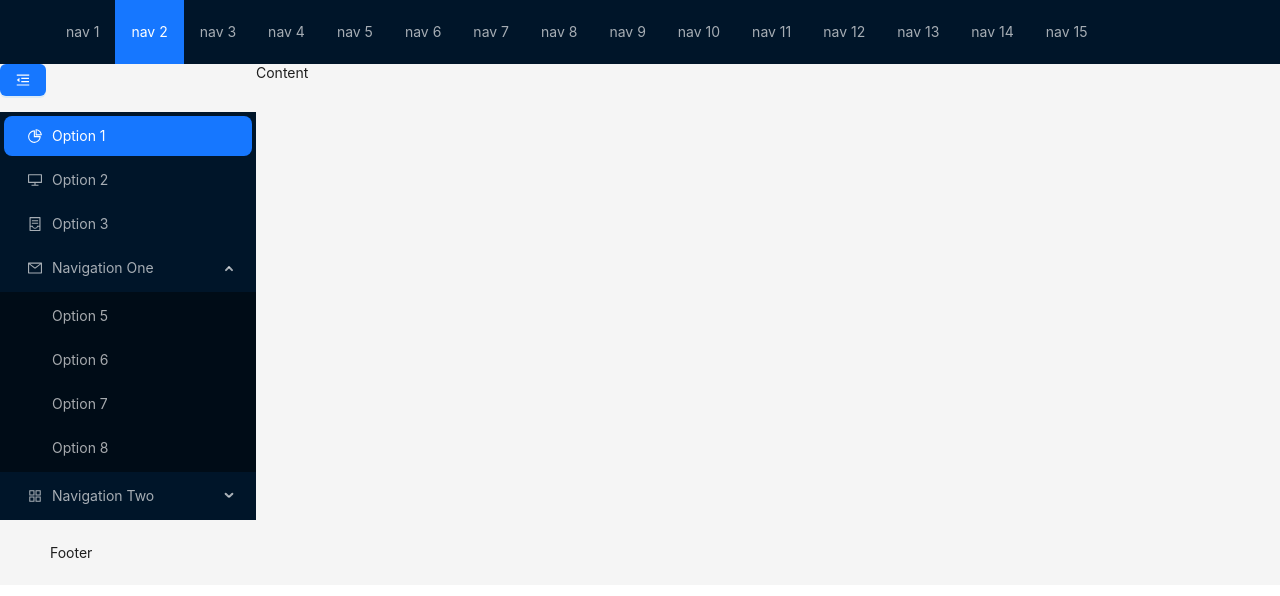
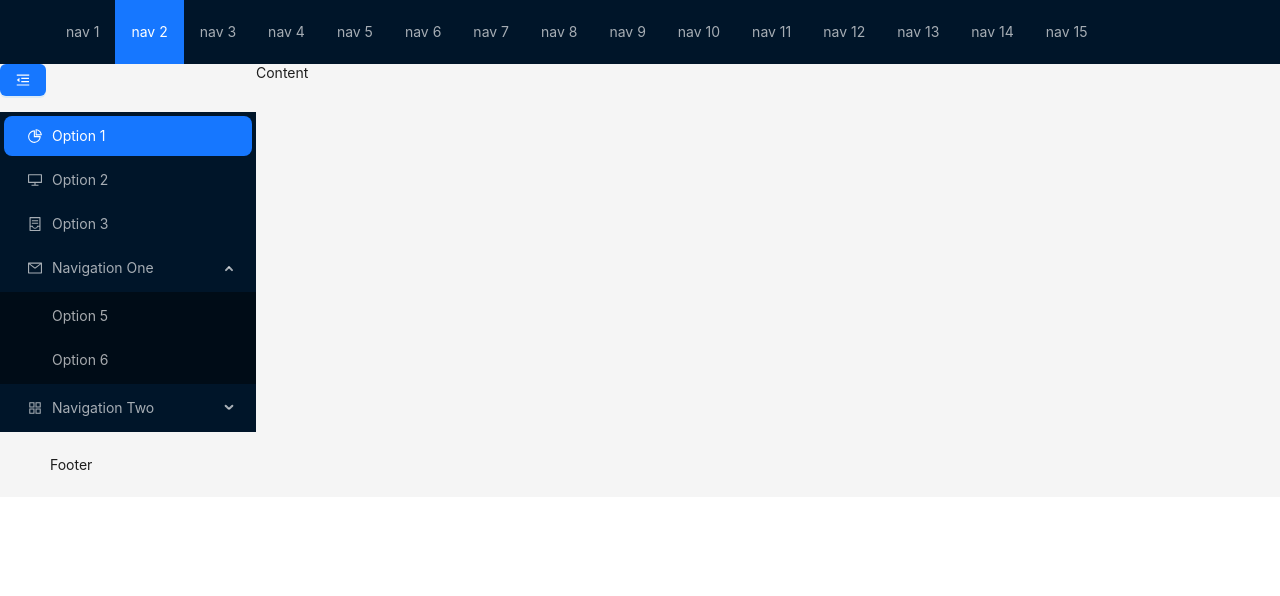
Before and after one commit to Black854/Valid, a React (Create React App) app: page / in a window 1280 px wide. Shown: the top 596 px of the page. Built offline with nearby package versions, Linux system fonts and the light colour scheme.

Commit message:
test commit

```diff
--- a/src/components/Sidebar/Sidebar.tsx
+++ b/src/components/Sidebar/Sidebar.tsx
@@ -37,8 +37,6 @@ function getItem(
     getItem('Navigation One', 'sub1', <MailOutlined />, [
       getItem('Option 5', '5'),
       getItem('Option 6', '6'),
-      getItem('Option 7', '7'),
-      getItem('Option 8', '8'),
     ]),
 
     getItem('Navigation Two', 'sub2', <AppstoreOutlined />, [
```
